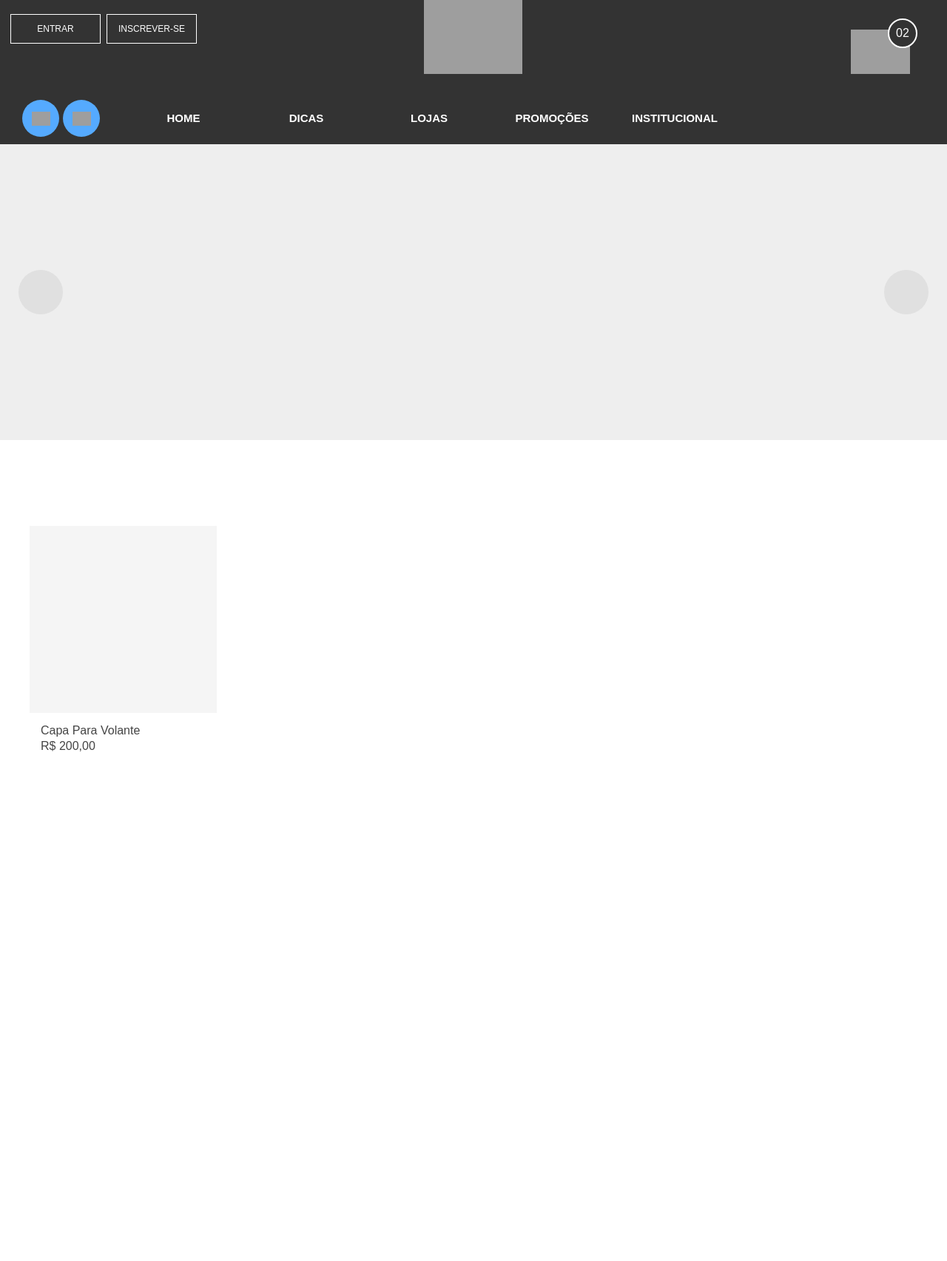
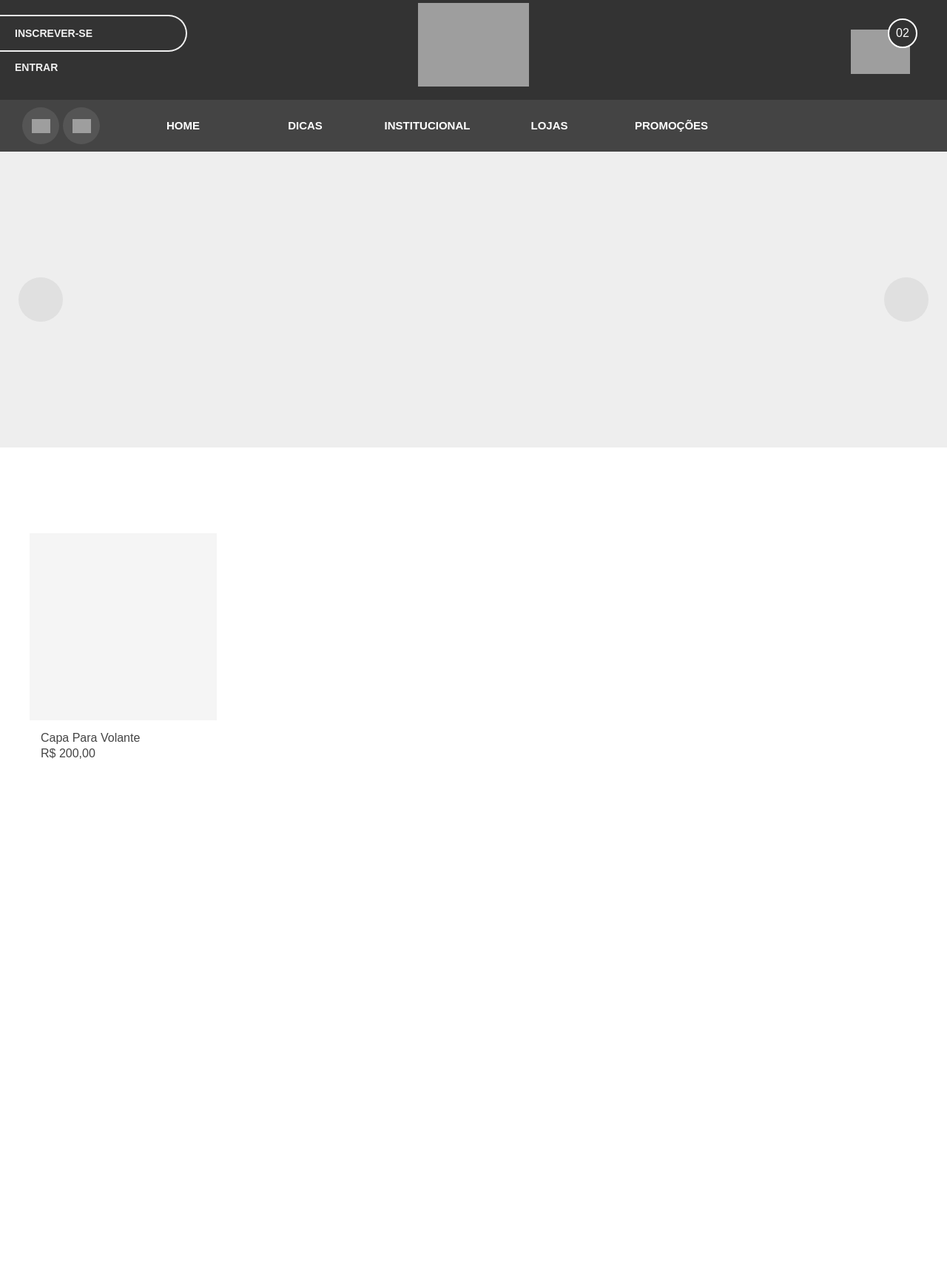
Before and after one commit to TccInf4t/Web, a PHP site: page / in a window 1280 px wide. Shown: the whole page at 74% size. Before the commit the page ends 1016 px from the top, so only its background shows below. Run offline with PHP 8.4, Linux system fonts and the light colour scheme; grey boxes are pictures that could not be loaded.

Commit message:
Mudança no Layout

```diff
--- a/css/base.css
+++ b/css/base.css
@@ -43,16 +43,16 @@ header {
 }
 
 #caixaLogin {
-	width:260px;height:40px;margin:20px 0 0 10px;
+	width:241px;height:46px;margin:20px 0 0 0;padding:0 10px 0 0;
 	float:left;
-
+	border:solid 2px #f0f0f0;border-left:none;border-radius:0 100px 100px 0;
 }
 
 .itemLogin {
-	width:120px;float:left;margin:0 5px;padding:12px 0;
+	float:left;margin:0;padding:15px 20px;
 	display:block;
-	color:#fff;text-align:center;text-transform:uppercase;font-size:12px;
-	background-color:transparent;outline:solid 1px #fff;
+	color:#f0f0f0;text-align:center;text-transform:uppercase;font-size:14px;font-weight:bold;
+	background-color:;
 }
 
 .itemLogin:first-child {
@@ -60,18 +60,18 @@ header {
 }
 
 #centro {
-	width:1000px;height:100px;margin:0 auto 20px auto;
-	/*background-color:#444;*/
+	width:1000px;height:auto;margin:0 auto;padding:0;
+	/*background-color:#888;*/
 }
 
 #logo {
-	width:400px;height:100px;margin:0 auto 25px auto;
-	background:transparent url(../img/logo.png) center/auto 100% no-repeat;
+	width:150px;height:120px;margin:0 auto;
+	background:transparent url(../img/logo.png) center/100% auto no-repeat;
 }
 
 nav {
-	width:100%;min-width:1000px;height:50px;margin:0 auto;padding:10px 0;
-	background-color:transparent;
+	width:100%;min-width:1000px;height:50px;margin:15px auto 0 auto;padding:10px 0;
+	background-color:#444;
 }
 
 /* Carrinho de Compras */
@@ -108,7 +108,7 @@ nav {
 #pesqMenu .item	{
 	width:50px;height:50px;
 	float:left;
-	background-color:#5af;border-radius:100px;
+	background-color:#555;border-radius:100px;
 }
 
 #pesqMenu .item:hover {
@@ -122,12 +122,12 @@ nav {
 }
 
 #listaMenu {
-	width:1000px;height:50px;margin:0 auto;padding:0;
+	width:1000px;height:100%;margin:0 auto;padding:0;
 	list-style:none;
 }
 
 #listaMenu li {
-	width:166px;height:50px;padding:0 0 8px 0;
+	width:165px;height:50px;padding:0 0 8px 0;
 	float:left;
 	border-bottom:solid 3px transparent;
 	color:#fff;
@@ -135,7 +135,7 @@ nav {
 }
 
 #listaMenu li:hover {
-	padding:0 0 7px 0;
+	padding:0 0 5px 0;
 	border-bottom:solid 3px #f0f0f0;
 	transition:all 200ms;
 }
--- a/index.html
+++ b/index.html
@@ -12,18 +12,18 @@
 	<body>
 		<div id="corpo">
 			<header>
-				<div id="carrinho"> <!-- Carrinho de Compras -->
+				<div id="carrinho">  <!-- Carrinho de Compras  -->
 					<div id="cont">02</div>
 				</div>
 
 				<div id="caixaLogin"> <!-- Botão de Inscrição e Login -->
+					<span class="itemLogin">inscrever-se</span>
 					<span class="itemLogin">entrar</span>
-					<span class="itemLogin">inscrever-se</span>
 				</div>
 
 				<div id="logo"></div> <!-- Logo -->
 				<nav>
-					<div id="pesqMenu"> <!-- Icone de Menu e Pesquisa -->
+					<div id="pesqMenu"> <!-- Icone de Menu e Pesquisa  -->
 						<div class="item" id="btnMenu"></div>
 						<div class="item" id="btnPesquisa"></div>
 					</div>
@@ -36,13 +36,13 @@
 							<a href="#">dicas</a>
 						</li>
 						<li>
+							<a href="#">institucional</a>
+						</li>
+						<li>
 							<a href="#">lojas</a>
 						</li>
 						<li>
 							<a href="#">promoções</a>
-						</li>
-						<li>
-							<a href="#">institucional</a>
 						</li>
 						<li>
 							<a href="#">contato</a>
@@ -71,6 +71,8 @@
 				</span>
 			</div>
 
+			<div id="">
+
 			<div id="slider">
 				<div class="sliderBtn" id="btnEsquerdo"></div>
 				<div class="sliderBtn" id="btnDireito"></div>
--- a/js/script.js
+++ b/js/script.js
@@ -6,6 +6,6 @@ $(function(){
 	});
 
 	$(document).click(function(Event){
-		if(Event.attr("id") != "barra_lateral") console.log("Hide");
+		if(event.attr("id") != "barra_lateral") console.log("Hide");
 	});
 });
```
